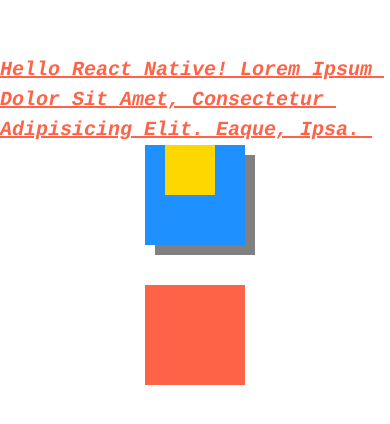
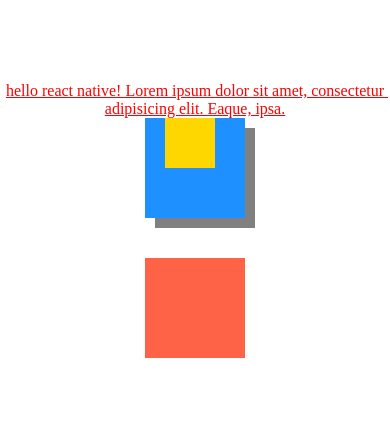
Before and after one commit to roman89ua/react-native-layouts, a React Native app: screen / in a window 390 px wide. Shown: the part 202-626 px from the top of the page. Built offline with nearby package versions, Linux system fonts and the light colour scheme.

Commit message:
components and text styling

```diff
--- /dev/null
+++ b/components/main-text.js
@@ -0,0 +1,24 @@
+import React from "react";
+import { Text, StyleSheet, Platform } from "react-native";
+
+import PropTypes from "prop-types";
+
+const MainText = ({ children }) => {
+  return <Text style={styles.text}>{children}</Text>;
+};
+
+const styles = StyleSheet.create({
+  text: {
+    fontSize: 16,
+    fontFamily: Platform.OS === "android" ? "Roboto" : "Avenir",
+    color: "red",
+    textAlign: "center",
+    textDecorationLine: "underline",
+  },
+});
+
+export default MainText;
+
+MainText.propTypes = {
+  children: PropTypes.node.isRequired,
+};
--- a/package.json
+++ b/package.json
@@ -11,6 +11,7 @@
     "@react-native-community/hooks": "^2.6.0",
     "expo": "~40.0.0",
     "expo-status-bar": "~1.0.3",
+    "prop-types": "^15.7.2",
     "react": "16.13.1",
     "react-dom": "16.13.1",
     "react-native": "https://github.com/expo/react-native/archive/sdk-40.0.1.tar.gz",
--- a/screens/second-lesson.js
+++ b/screens/second-lesson.js
@@ -1,13 +1,15 @@
 import React from "react";
-import { Platform, StyleSheet, Text, View } from "react-native";
+import { StyleSheet, View } from "react-native";
+
+import MainText from "../components/main-text";
 
 const SecondLesson = () => {
   return (
     <View style={styles.container}>
-      <Text style={styles.header}>
+      <MainText style={styles.header}>
         hello react native! Lorem ipsum dolor sit amet, consectetur adipisicing
-        elit. Eaque, ipsa.{" "}
-      </Text>
+        elit. Eaque, ipsa.
+      </MainText>
       <View style={styles.blueBox}>
         <View style={styles.goldBox} />
       </View>
@@ -45,17 +47,17 @@ const styles = StyleSheet.create({
     width: 50,
     height: 50,
   },
-  header: {
-    fontSize: 20,
-    fontFamily: Platform.OS === "android" ? "Roboto" : "Courier",
-    fontStyle: "italic",
-    fontWeight: "600",
-    color: "tomato",
-    textTransform: "capitalize",
-    textDecorationLine: "underline",
-    textAlign: "left", // "right", "center"
-    lineHeight: 30,
-  },
+  // header: {
+  //   fontSize: 20,
+  //   fontFamily: Platform.OS === "android" ? "Roboto" : "Courier",
+  //   fontStyle: "italic",
+  //   fontWeight: "600",
+  //   color: "tomato",
+  //   textTransform: "capitalize",
+  //   textDecorationLine: "underline",
+  //   textAlign: "left", // "right", "center"
+  //   lineHeight: 30,
+  // },
   redBox: {
     backgroundColor: "tomato",
     width: 100,
```
